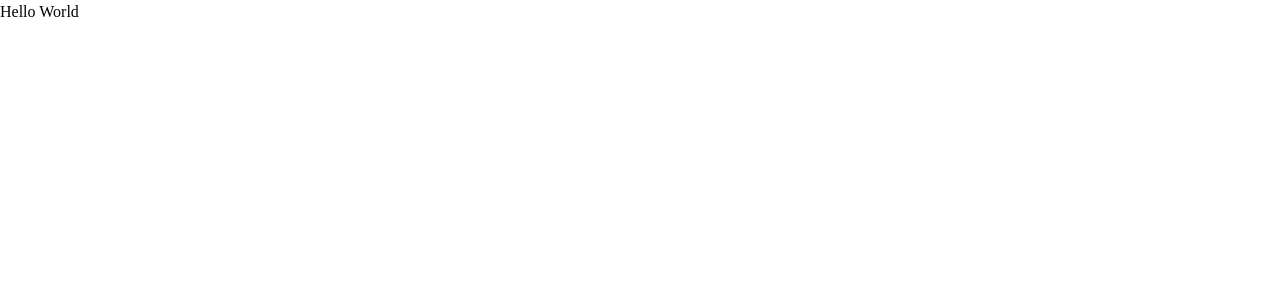
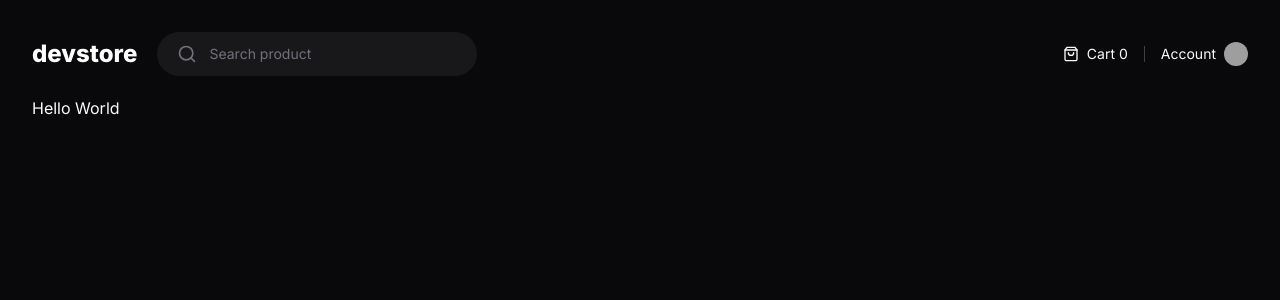
Before and after one commit to NaathanFerreira/next13-devstore, a Next.js app: page / in a window 1280 px wide. Shown: the top 300 px of the page. Built offline with nearby package versions, Linux system fonts and the light colour scheme; grey boxes are pictures that could not be loaded.

Commit message:
feat: header component

```diff
--- a/next.config.js
+++ b/next.config.js
@@ -1,4 +1,8 @@
 /** @type {import('next').NextConfig} */
-const nextConfig = {}
+const nextConfig = {
+  images: {
+    domains: ['github.com'],
+  },
+}
 
 module.exports = nextConfig
--- a/package.json
+++ b/package.json
@@ -15,6 +15,7 @@
     "autoprefixer": "10.4.16",
     "eslint": "8.52.0",
     "eslint-config-next": "13.5.6",
+    "lucide-react": "^0.289.0",
     "next": "13.5.6",
     "postcss": "8.4.31",
     "react": "18.2.0",
--- /dev/null
+++ b/src/app/(store)/(home)/loading.tsx
@@ -0,0 +1,3 @@
+export default function HomeLoading() {
+  return <p>carregando</p>
+}
--- /dev/null
+++ b/src/app/(store)/(home)/page.tsx
@@ -0,0 +1,5 @@
+export default async function Home() {
+  await new Promise((resolve) => setTimeout(resolve, 2000))
+
+  return <h1>Hello World</h1>
+}
--- /dev/null
+++ b/src/app/(store)/layout.tsx
@@ -0,0 +1,11 @@
+import { Header } from '@/components/Header'
+import { ReactNode } from 'react'
+
+export default function StoreLayout({ children }: { children: ReactNode }) {
+  return (
+    <div className="mx-auto grid min-h-screen w-full max-w-[1600px] grid-rows-app gap-5 p-8">
+      <Header />
+      {children}
+    </div>
+  )
+}
--- a/src/app/layout.tsx
+++ b/src/app/layout.tsx
@@ -14,8 +14,8 @@
   children: React.ReactNode
 }) {
   return (
-    <html lang="en">
-      <body className={inter.variable}>{children}</body>
+    <html lang="en" className={inter.variable}>
+      <body className="bg-zinc-950 text-zinc-50 antialiased">{children}</body>
     </html>
   )
 }
--- a/src/app/page.tsx
+++ /dev/null
@@ -1,3 +0,0 @@
-export default function Home() {
-  return <h1>Hello World</h1>
-}
--- /dev/null
+++ b/src/components/Header.tsx
@@ -0,0 +1,45 @@
+import { Search, ShoppingBag } from 'lucide-react'
+import Image from 'next/image'
+import Link from 'next/link'
+
+export function Header() {
+  return (
+    <header className="flex items-center justify-between">
+      <div className="flex items-center gap-5">
+        <Link href="/" className="text-2xl font-extrabold text-white">
+          devstore
+        </Link>
+
+        <form className="flex w-[320px] items-center gap-3 rounded-full bg-zinc-900 px-5 py-3 ring-zinc-700">
+          <Search className="w-5 h-5 text-zinc-500" />
+
+          <input
+            type="text"
+            placeholder="Search product"
+            className="flex-1 bg-transparent text-sm outline-none placeholder:text-zinc-500"
+          />
+        </form>
+      </div>
+
+      <div className="flex items-center gap-4">
+        <div className="flex items-center gap-2">
+          <ShoppingBag className="h-4 w-4 " />
+          <span className="text-sm">Cart {0}</span>
+        </div>
+
+        <div className="w-px h-4 bg-zinc-700" />
+
+        <Link href="/" className="flex items-center gap-2 hover:underline">
+          <span className="text-sm">Account</span>
+          <Image
+            src="https://github.com/naathanferreira.png"
+            alt=""
+            className="h-6 w-6 rounded-full"
+            width={24}
+            height={24}
+          />
+        </Link>
+      </div>
+    </header>
+  )
+}
--- a/tailwind.config.js
+++ b/tailwind.config.js
@@ -7,8 +7,11 @@
   ],
   theme: {
     fontFamily: {
-      sans: 'var(--font-inter)'
-    }
+      sans: 'var(--font-inter)',
+    },
+    gridTemplateRows: {
+      app: 'min-content max-content',
+    },
   },
   plugins: [],
 }
```
Also changed, not shown: 1 other file (tests, documents, lock files or other folders).
